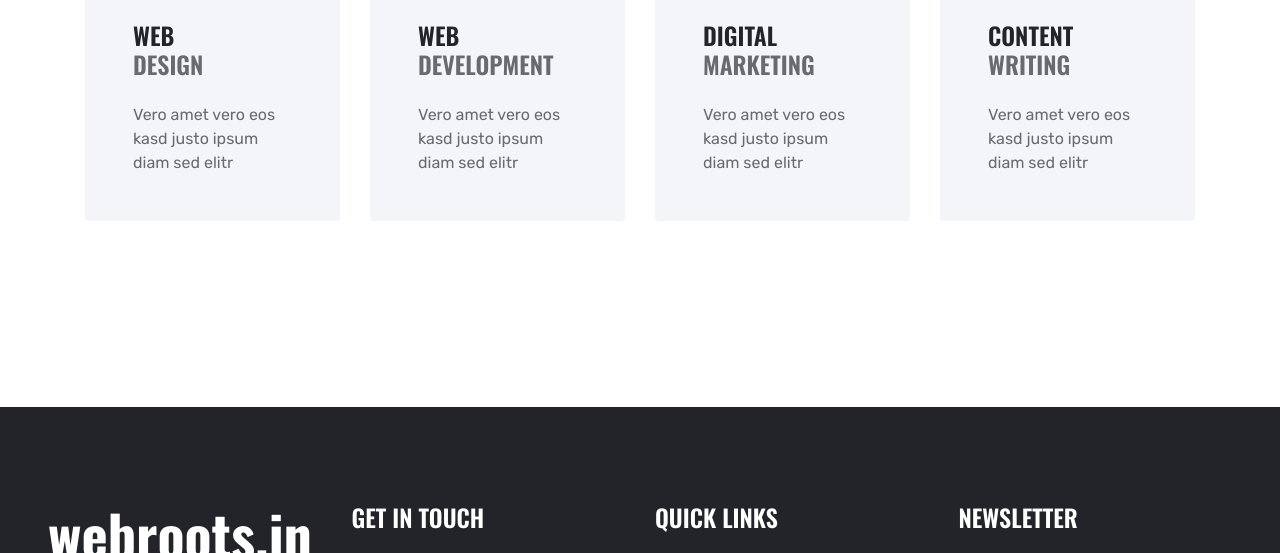
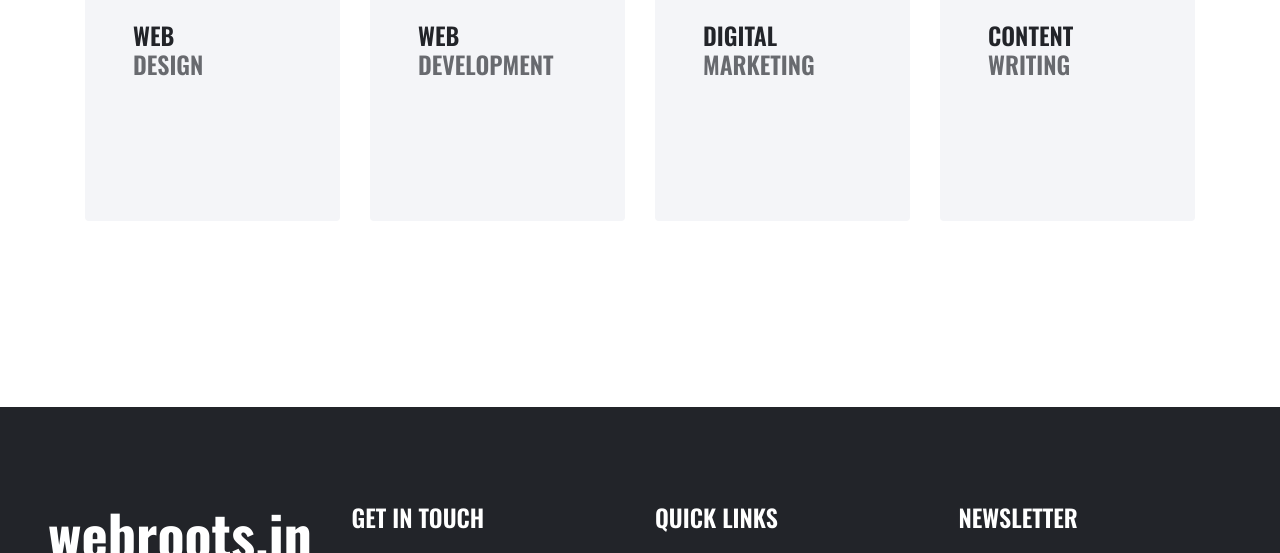
Before and after one commit to FinuAjas/WebRoots, a plain HTML site: page service.html in a window 1280 px wide. Shown: the part 914-1467 px from the top of the page. Drawn offline with nearby package versions, Linux system fonts and the light colour scheme.

Commit message:
Update service.html

```diff
--- a/service.html
+++ b/service.html
@@ -90,28 +90,28 @@
                     <div class="service-item rounded p-5 mb-4">
                         <i class="fa fa-3x fa-laptop-code text-primary mb-4"></i>
                         <h4 class="text-uppercase mb-4">Web <span class="d-block text-body">Design</span></h4>
-                        <p class="m-0">Vero amet vero eos kasd justo ipsum diam sed elitr</p>
+                        <p class="m-0"></p>
                     </div>
                 </div>
                 <div class="col-lg-3 mb-2">
                     <div class="service-item rounded p-5 mb-4">
                         <i class="fa fa-3x fa-code text-primary mb-4"></i>
                         <h4 class="text-uppercase mb-4">Web <span class="d-block text-body">Development</span></h4>
-                        <p class="m-0">Vero amet vero eos kasd justo ipsum diam sed elitr</p>
+                        <p class="m-0"></p>
                     </div>
                 </div>
                 <div class="col-lg-3 mb-2">
                     <div class="service-item rounded p-5 mb-4">
                         <i class="fa fa-3x fa-envelope-open-text text-primary mb-4"></i>
                         <h4 class="text-uppercase mb-4">Digital <span class="d-block text-body">Marketing</span></h4>
-                        <p class="m-0">Vero amet vero eos kasd justo ipsum diam sed elitr</p>
+                        <p class="m-0"></p>
                     </div>
                 </div>
                 <div class="col-lg-3 mb-2">
                     <div class="service-item rounded p-5 mb-4">
                         <i class="fa fa-3x fa-edit text-primary mb-4"></i>
                         <h4 class="text-uppercase mb-4">Content<span class="d-block text-body">Writing</span></h4>
-                        <p class="m-0">Vero amet vero eos kasd justo ipsum diam sed elitr</p>
+                        <p class="m-0"></p>
                     </div>
                 </div>
             </div>
```
